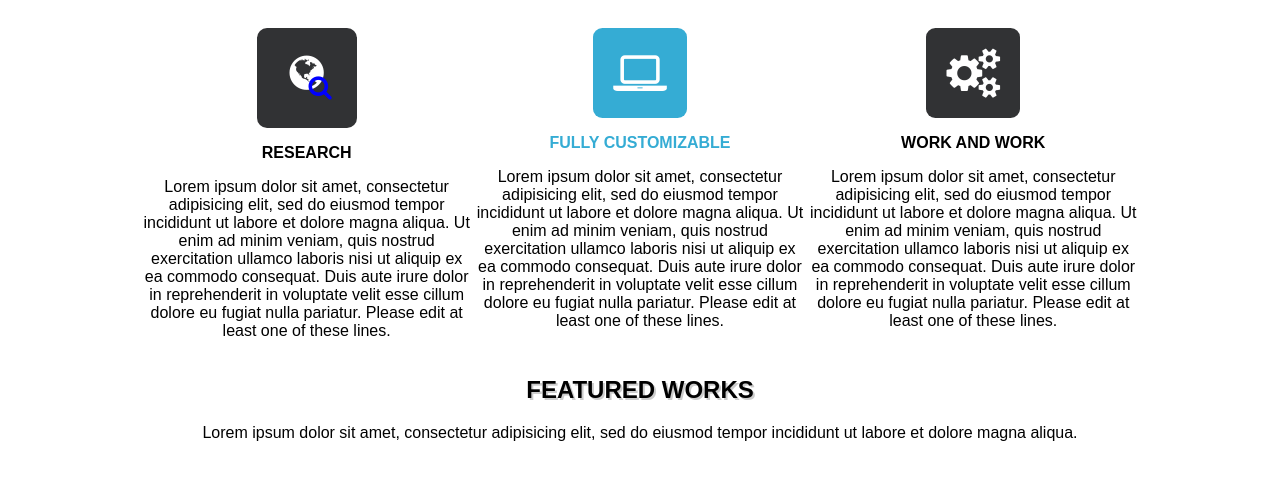
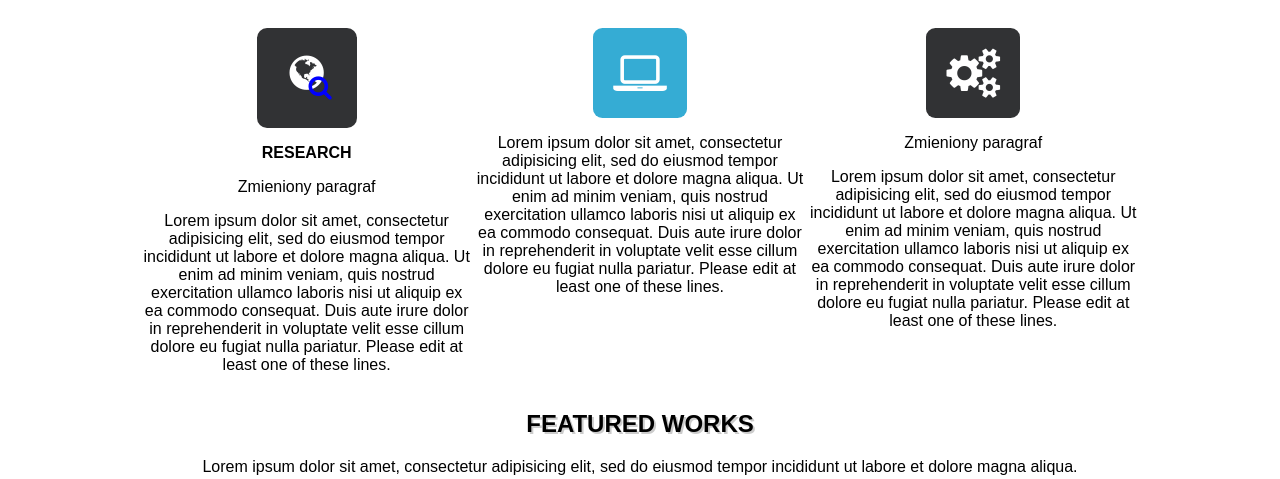
Before and after one commit to monialisa91/KODILLA-PROJEKTY, a plain HTML site: page Projektodgrafika/index.html in a window 1280 px wide. Shown: the part 472-951 px from the top of the page. Drawn offline with Linux system fonts and the light colour scheme.

Commit message:
some changes in the paragraph

```diff
--- a/Projektodgrafika/index.html
+++ b/Projektodgrafika/index.html
@@ -37,14 +37,14 @@
       						</span>
       					</div>
 						<p class="colst-1">research</p>
+						<p>Zmieniony paragraf</p>
 						<p>Lorem ipsum dolor sit amet, consectetur adipisicing elit, sed do eiusmod tempor incididunt ut labore et dolore magna aliqua. Ut enim ad minim veniam, quis nostrud exercitation ullamco laboris nisi ut aliquip ex ea commodo consequat. Duis aute irure dolor in reprehenderit in voluptate velit esse cillum dolore eu fugiat nulla pariatur. Please edit at least one of these lines.</p>
 					</div>
 					<div class="col-4"> <i class="fa fa-laptop"> </i>
-						<p class="colst-2">fully customizable</p>
 						<p>Lorem ipsum dolor sit amet, consectetur adipisicing elit, sed do eiusmod tempor incididunt ut labore et dolore magna aliqua. Ut enim ad minim veniam, quis nostrud exercitation ullamco laboris nisi ut aliquip ex ea commodo consequat. Duis aute irure dolor in reprehenderit in voluptate velit esse cillum dolore eu fugiat nulla pariatur. Please edit at least one of these lines.</p>
 					</div>
 					<div class="col-4"><i class="fa fa-cogs"></i>
-						<p class="colst-3">work and work</p>
+						<p>Zmieniony paragraf</p>
 						<p>Lorem ipsum dolor sit amet, consectetur adipisicing elit, sed do eiusmod tempor incididunt ut labore et dolore magna aliqua. Ut enim ad minim veniam, quis nostrud exercitation ullamco laboris nisi ut aliquip ex ea commodo consequat. Duis aute irure dolor in reprehenderit in voluptate velit esse cillum dolore eu fugiat nulla pariatur. Please edit at least one of these lines.</p>
 					</div>
 				</div>
```
